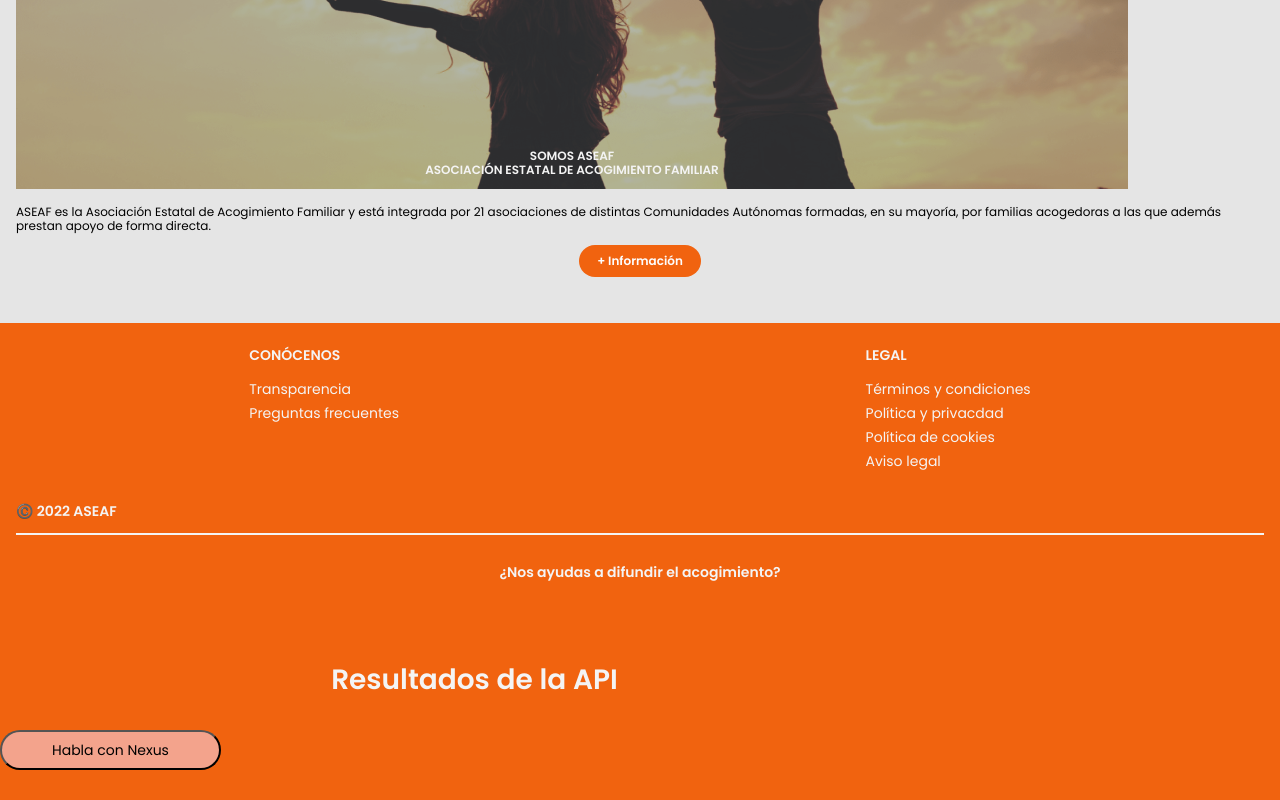
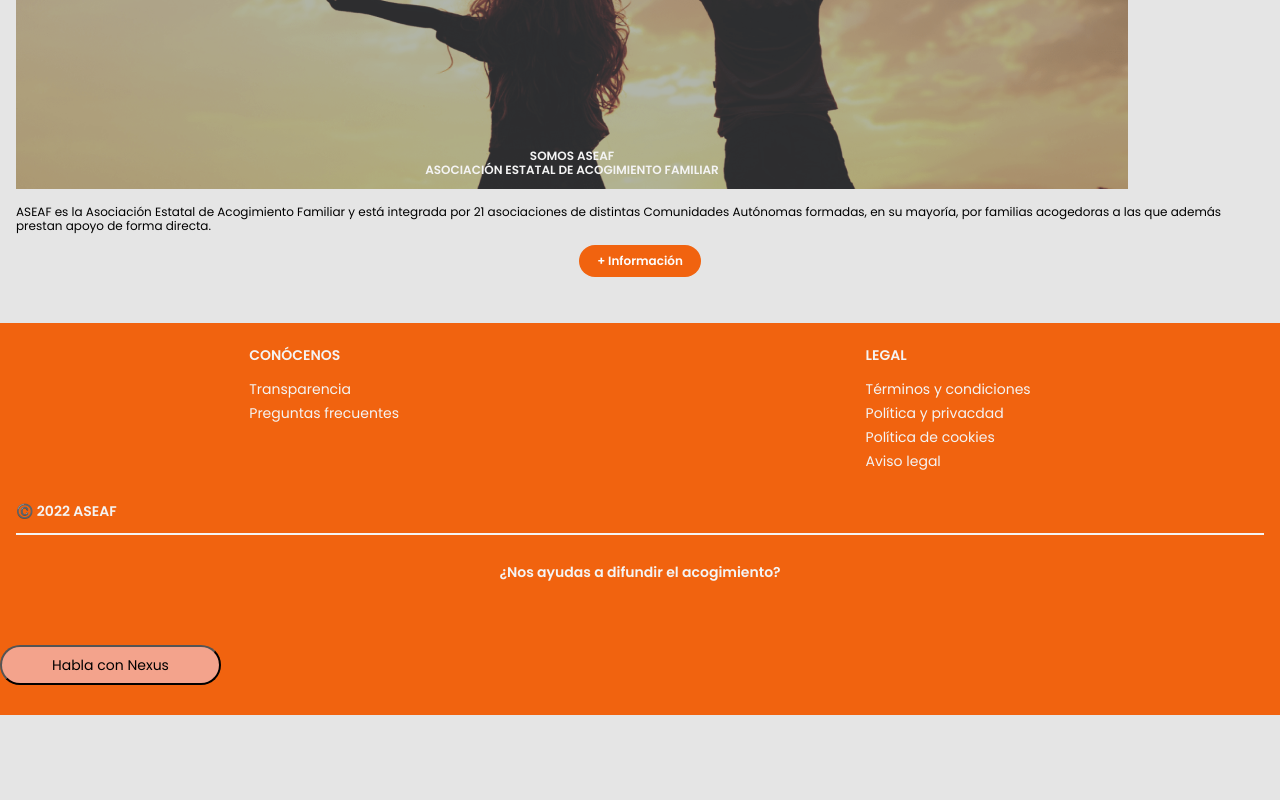
Before and after one commit to Guille-Rubio/aseaf_app, a React (Create React App) app in the folder client/: page / in a window 1280 px wide. Shown: the part 2537-3337 px from the top of the page. After the commit the page ends 3252 px from the top, so only its background shows below. Built offline with nearby package versions, Linux system fonts and the light colour scheme; no server answers; what react-chatbot-kit would draw is missing.

Commit message:
FIX removed APIRequest component from footer for deoloyment

```diff
--- a/client/src/components/Footer/Footer.jsx
+++ b/client/src/components/Footer/Footer.jsx
@@ -5,7 +5,7 @@
 import config from "../../utils/chatbotConfig/config";
 import MessageParser from '../../utils/chatbotConfig/MessageParser';
 import ActionProvider from "../../utils/chatbotConfig/ActionProvider";
-import APIRequest from "../../utils/chatbotConfig/widgets/APIRequest";
+
 
 
 const Footer = () => {
@@ -47,7 +47,7 @@
           <div className="footer__bottom--social--icons"><FaFacebookF size={20} /><FaTwitter size={20} /><FaInstagram size={20} /><FaYoutube size={20} /> </div>
         </div>
       </div>
-      <APIRequest/>
+      {/* <APIRequest/> */}
 
       <button className="chat-button" onClick={handleChatDisplay}>Habla con Nexus</button>
       {displayChat ?
```
